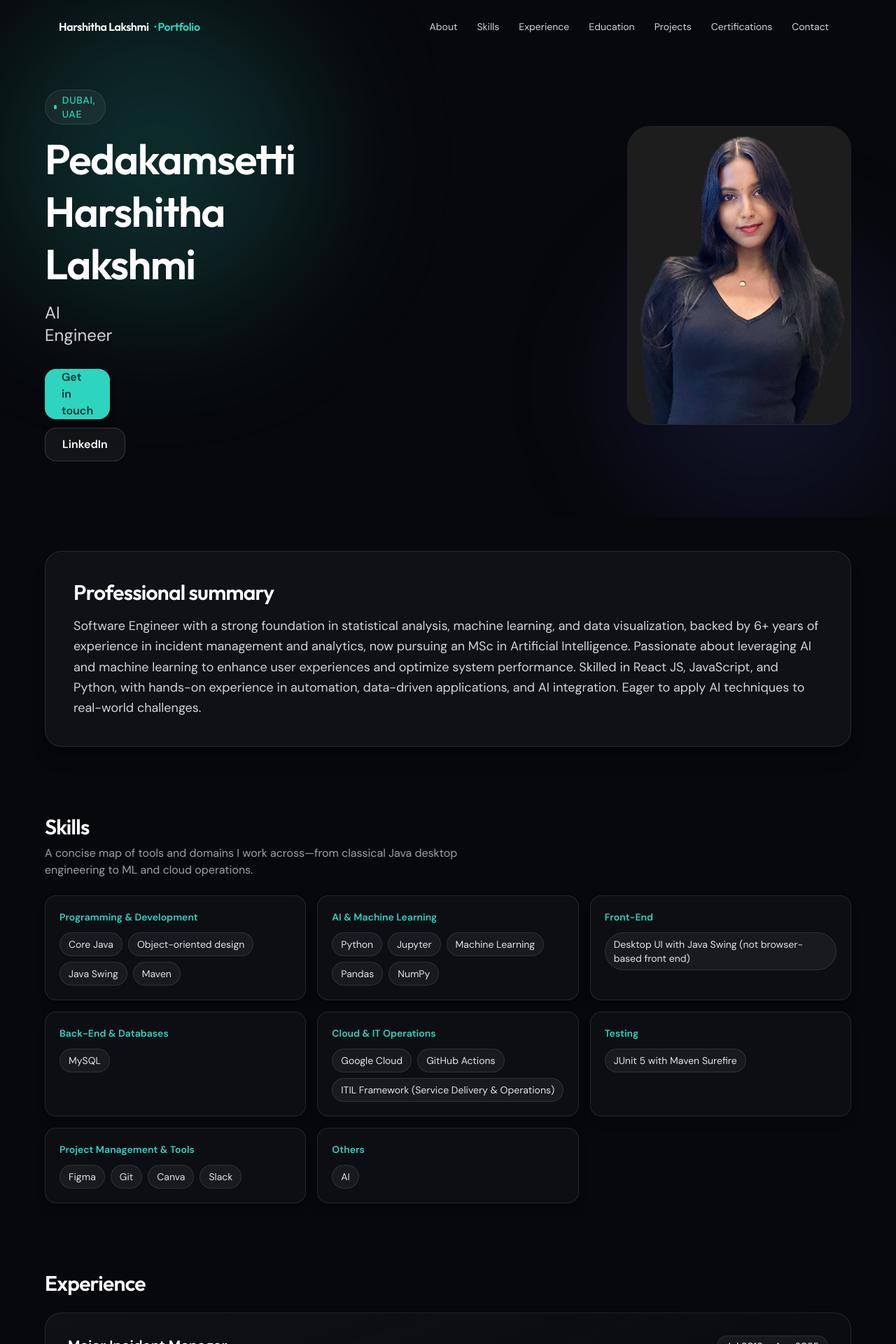
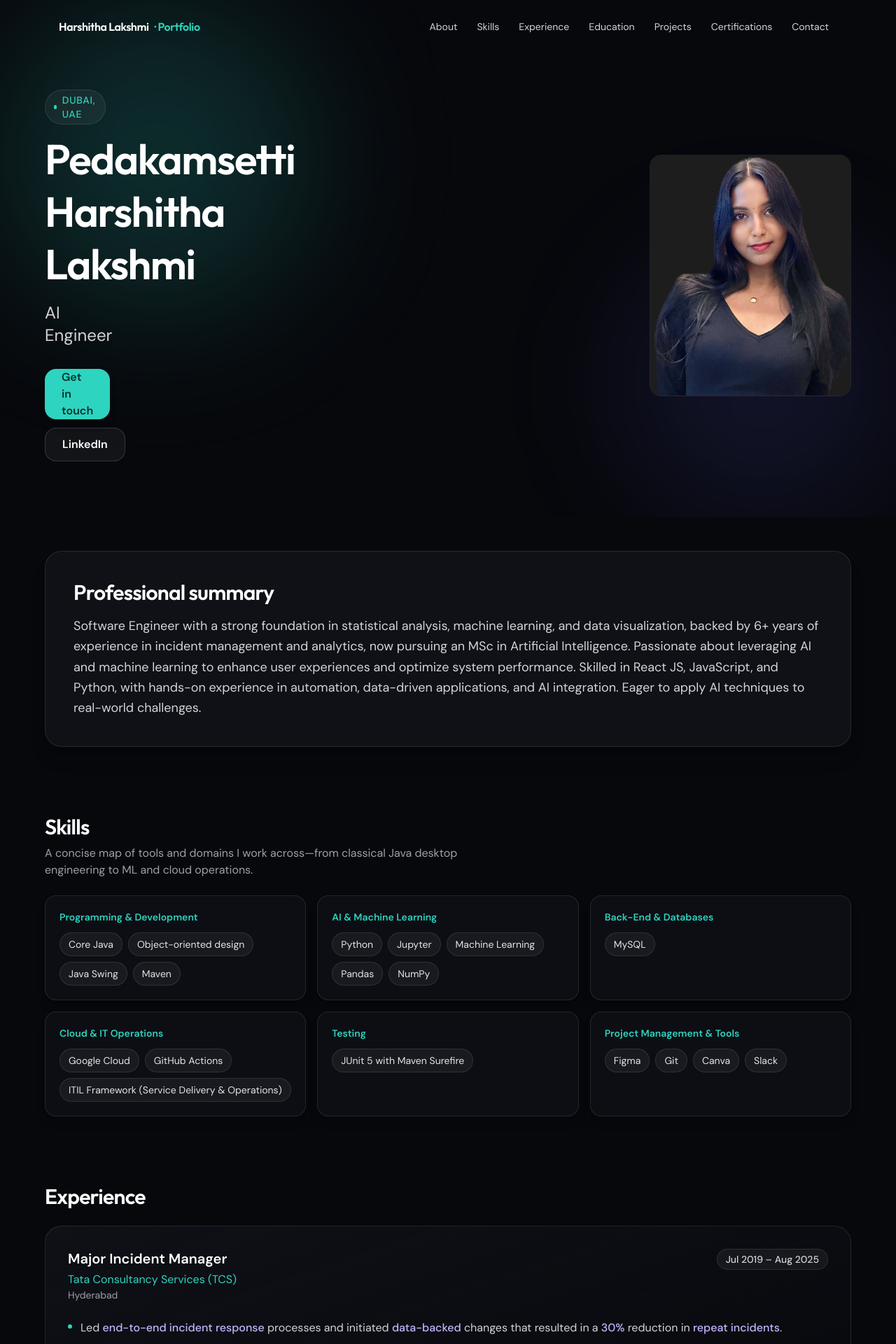
Before and after one commit to harshithalakshmi98/Harshitha_Portfolio, a Next.js app: page / in a window 1280 px wide. Shown: the top 1920 px of the page at 70% size. Built offline with nearby package versions, Linux system fonts and the light colour scheme.

Commit message:
Update image

```diff
--- a/src/components/HeroSection.tsx
+++ b/src/components/HeroSection.tsx
@@ -58,9 +58,9 @@ export function HeroSection() {
         </div>
 
         <div className="order-1 flex justify-center lg:order-2 lg:justify-end">
-          <div className="relative aspect-[3/4] w-full max-w-[240px] overflow-hidden rounded-[2rem] border border-white/10 sm:max-w-[280px] lg:max-w-[min(100%,20rem)]">
+          <div className="relative aspect-[5/6] w-full max-w-[220px] overflow-hidden rounded-2xl border border-white/10 sm:max-w-[260px] lg:max-w-[min(100%,18rem)]">
             <div
-              className="absolute inset-0 rounded-[2rem] bg-gradient-to-br from-[var(--accent)]/25 to-transparent blur-xl"
+              className="absolute inset-0 rounded-2xl bg-gradient-to-br from-[var(--accent)]/25 to-transparent blur-xl"
               aria-hidden
             />
             <Image
@@ -69,8 +69,8 @@ export function HeroSection() {
               width={640}
               height={853}
               priority
-              sizes="(max-width: 1024px) 280px, 320px"
-              className="relative h-full w-full object-cover object-[center_22%] shadow-2xl shadow-black/40"
+              sizes="(max-width: 1024px) 260px, 288px"
+              className="relative h-full w-full scale-[1.2] object-cover object-[center_18%] shadow-2xl shadow-black/40 [transform-origin:50%_16%]"
             />
           </div>
         </div>
--- a/src/data/portfolio.ts
+++ b/src/data/portfolio.ts
@@ -37,10 +37,6 @@ export const skillGroups = [
     items: ["Python", "Jupyter", "Machine Learning", "Pandas", "NumPy"],
   },
   {
-    title: "Front-End",
-    items: ["Desktop UI with Java Swing (not browser-based front end)"],
-  },
-  {
     title: "Back-End & Databases",
     items: ["MySQL"],
   },
@@ -59,10 +55,6 @@ export const skillGroups = [
   {
     title: "Project Management & Tools",
     items: ["Figma", "Git", "Canva", "Slack"],
-  },
-  {
-    title: "Others",
-    items: ["AI"],
   },
 ] as const;
 
```
